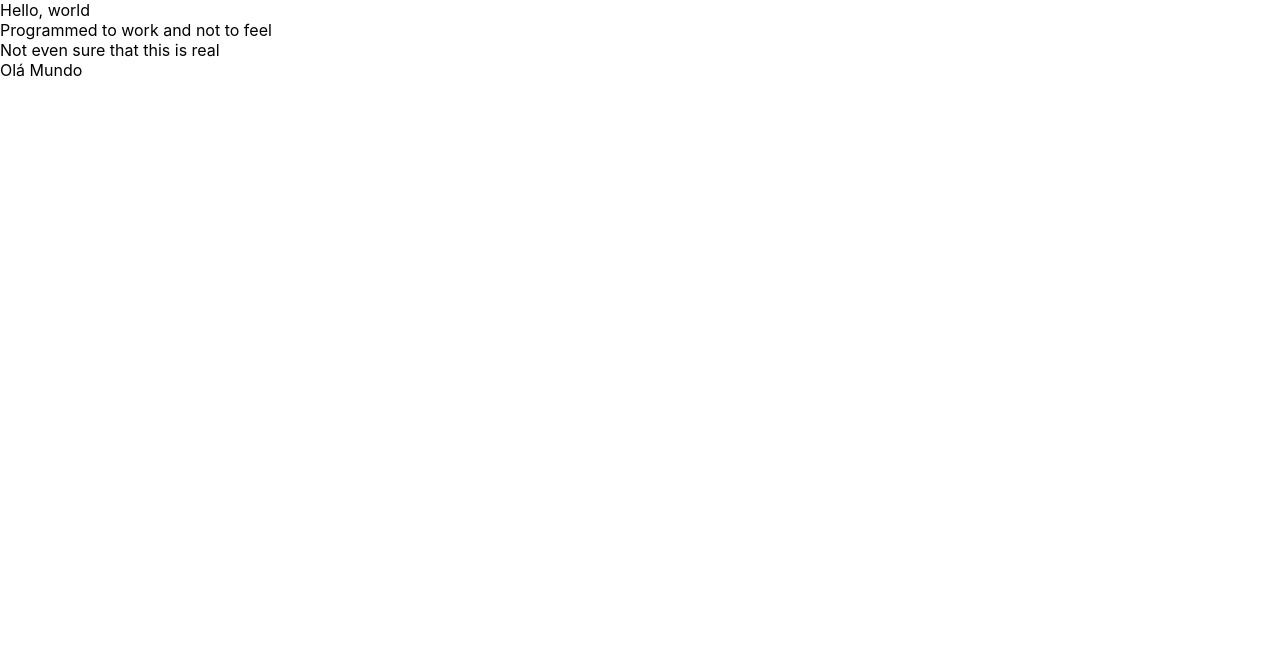
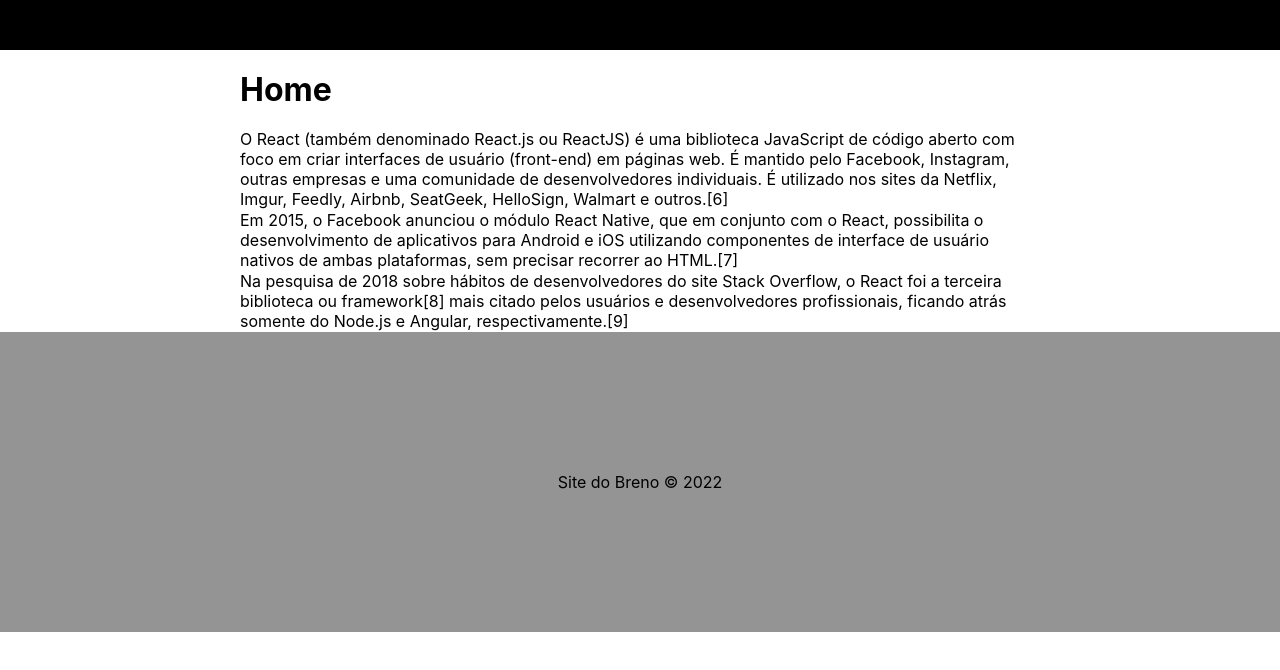
Before and after one commit to BrenoStuff/demo-react, a React (Create React App) app: page / in a window 1280 px wide. Shown: the top 670 px of the page. Built offline with nearby package versions, Linux system fonts and the light colour scheme.

Commit message:
Testando componentes na página

```diff
--- a/src/App.js
+++ b/src/App.js
@@ -1,12 +1,9 @@
-import HelloWorld from './HelloWorld'
+import Home from './pages/Home'
 
 const App = () => {
   return (
     <>
-      <p> Hello, world <br/>
-      Programmed to work and not to feel <br/>
-      Not even sure that this is real</p>
-      <HelloWorld/>
+      <Home/>
     </>
   );
 }
--- a/src/HelloWorld.js
+++ /dev/null
@@ -1,10 +0,0 @@
-import Ola from './Ola'
-import Mundo from './Mundo'
-
-const HelloWorld = () => {
-    return (
-        <p><Ola/><Mundo/></p>
-    )
-}
-
-export default HelloWorld
--- a/src/Mundo.js
+++ /dev/null
@@ -1,7 +0,0 @@
-const Mundo = () => {
-    return(
-        <span> Mundo</span>
-    )
-}
-
-export default Mundo
--- a/src/Ola.js
+++ /dev/null
@@ -1,7 +0,0 @@
-const Ola = () => {
-    return (
-        <span>Olá</span>
-    )
-}
-
-export default Ola
--- /dev/null
+++ b/src/components/Footer.css
@@ -0,0 +1,7 @@
+.main-footer {
+    height: 300px;
+    background: #949494;
+    display: flex;
+    justify-content: center;
+    align-items: center;
+}
--- /dev/null
+++ b/src/components/Footer.js
@@ -0,0 +1,11 @@
+import './Footer.css'
+
+const Footer = () => {
+  return (
+    <footer className='main-footer'>
+        <p>Site do Breno © 2022</p>
+    </footer>
+  )
+}
+
+export default Footer
--- /dev/null
+++ b/src/components/Header.css
@@ -0,0 +1,4 @@
+.header-nav {
+    background: rgb(0, 0, 0);
+    height: 50px;
+}
--- /dev/null
+++ b/src/components/Header.js
@@ -0,0 +1,11 @@
+import './Header.css'
+
+const Header = () => {
+  return (
+    <header className='header-nav'>
+        Header
+    </header>
+  )
+}
+
+export default Header
--- a/src/index.css
+++ b/src/index.css
@@ -1,6 +1,13 @@
 * {
   margin: 0;
   padding: 0;
+}
+
+h1 {
+  margin: 20px 0;
+}
+p {
+  margin: 1px 0;
 }
 
 body {
--- /dev/null
+++ b/src/pages/Home.css
@@ -0,0 +1,8 @@
+main {
+    background: white;
+}
+
+.container{
+    width: 800px;
+    margin: 0 auto;
+}
--- /dev/null
+++ b/src/pages/Home.js
@@ -0,0 +1,21 @@
+import './Home.css'
+import Header from "../components/Header"
+import Footer from '../components/Footer'
+
+const Home = () => {
+  return (
+    <>
+    <Header/>
+    <div className='container'>
+        <h1>Home</h1>
+        <p>O React (também denominado React.js ou ReactJS) é uma biblioteca JavaScript de código aberto com foco em criar interfaces de usuário (front-end) em páginas web. É mantido pelo Facebook, Instagram, outras empresas e uma comunidade de desenvolvedores individuais. É utilizado nos sites da Netflix, Imgur, Feedly, Airbnb, SeatGeek, HelloSign, Walmart e outros.[6]</p>
+        <p>Em 2015, o Facebook anunciou o módulo React Native, que em conjunto com o React, possibilita o desenvolvimento de aplicativos para Android e iOS utilizando componentes de interface de usuário nativos de ambas plataformas, sem precisar recorrer ao HTML.[7]</p>
+        <p>Na pesquisa de 2018 sobre hábitos de desenvolvedores do site Stack Overflow, o React foi a terceira biblioteca ou framework[8] mais citado pelos usuários e desenvolvedores profissionais, ficando atrás somente do Node.js e Angular, respectivamente.[9]</p>
+    </div>
+    <Footer/>
+    </>
+
+  )
+}
+
+export default Home
```
